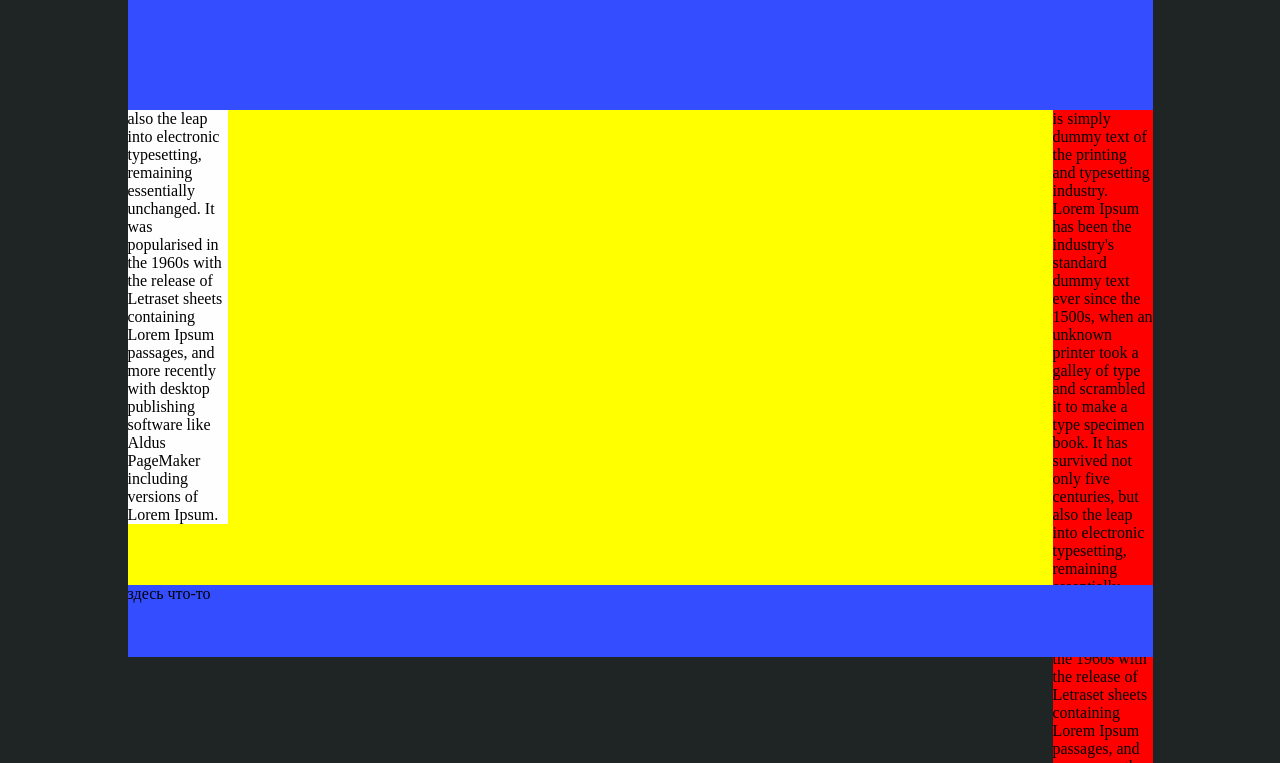
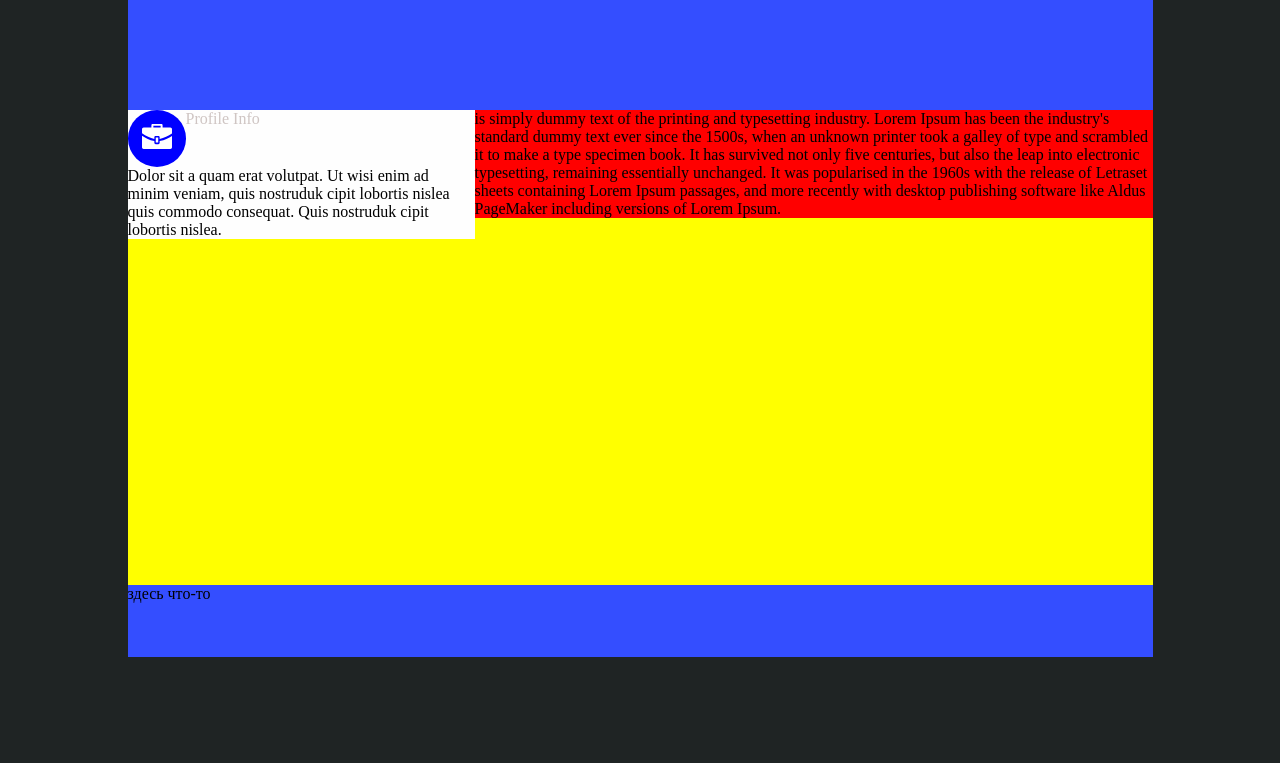
Before and after one commit to confesssa/CV-layout, a plain HTML site: page index.html in a window 1280 px wide. Shown: the part 143-906 px from the top of the page. After the commit the page ends 800 px from the top, so only its background shows below. Drawn offline with Linux system fonts and the light colour scheme.

Commit message:
feat: add section Profile info

```diff
--- a/index.html
+++ b/index.html
@@ -39,8 +39,18 @@
 
 </header>
 <main class="main">
-  <div class="left"> also the leap into electronic typesetting, remaining essentially unchanged. It was popularised in the 1960s with the release of Letraset sheets containing Lorem Ipsum passages, and more recently with desktop publishing software like Aldus PageMaker including versions of Lorem Ipsum.</div>
-  <div class="right">is simply dummy text of the printing and typesetting industry. Lorem Ipsum has been the industry's standard dummy text ever since the 1500s, when an unknown printer took a galley of type and scrambled it to make a type specimen book. It has survived not only five centuries, but also the leap into electronic typesetting, remaining essentially unchanged. It was popularised in the 1960s with the release of Letraset sheets containing Lorem Ipsum passages, and more recently with desktop publishing software like Aldus PageMaker including versions of Lorem Ipsum.</div>
+  <div class="left-wrapper">
+    <section class="profile-info">
+      <p class="section-header">
+        <div class="section-image">
+          <img class="section-image-icon" src="./Assets/icons/briefcase.svg" alt="">
+        </div>
+        <span class="section-title">Profile Info</span>
+      </p>
+      <p class="section-content">Dolor sit a quam erat volutpat. Ut wisi enim ad minim veniam, quis nostruduk cipit lobortis nislea quis commodo consequat. Quis nostruduk cipit lobortis nislea.</p>
+    </section>
+  </div>
+  <div class="right-wrapper">is simply dummy text of the printing and typesetting industry. Lorem Ipsum has been the industry's standard dummy text ever since the 1500s, when an unknown printer took a galley of type and scrambled it to make a type specimen book. It has survived not only five centuries, but also the leap into electronic typesetting, remaining essentially unchanged. It was popularised in the 1960s with the release of Letraset sheets containing Lorem Ipsum passages, and more recently with desktop publishing software like Aldus PageMaker including versions of Lorem Ipsum.</div>
 </main>
 
 <footer class="footer">здесь что-то</footer>
--- a/style.css
+++ b/style.css
@@ -60,6 +60,10 @@ body {
   float: left;
 }
 
+.header-contacts * {
+  margin-bottom: 8px;
+}
+
 p > a {
   text-decoration: none;
   /* font-size: 46px; */
@@ -89,11 +93,48 @@ p > a:hover {
   clear: both;
 }
 
+/* MAIN */
 .main {
   /* background: yellow;
   height: 450px; */
 }
 
+
+.left-wrapper {
+  float: left;
+  background: #FEFEFE;
+  width: 347px;
+}
+
+.section-image {
+  float: left;
+  background: blue;
+  border-radius: 50%;
+
+}
+
+.section-image-icon {
+  margin: 14px;
+  width: 30px;
+}
+
+.section-title {
+  float: left;
+  color: #B3A3A0A0;
+}
+
+.section-content {
+  clear: both;
+}
+
+.right-wrapper {
+  float: right;
+  background: red;
+  width: 678px;
+}
+
+
+/* FOOTER */
 .footer {
   background: #344eff;
   clear: both;
@@ -102,16 +143,3 @@ p > a:hover {
   bottom: 0;
   width: inherit;
 }
-
-
-.left {
-  float: left;
-  background: #FEFEFE;
-  width: 100px;
-}
-
-.right {
-  float: right;
-  background: red;
-  width: 100px;
-}
```
Also changed, not shown: Assets/icons/briefcase.svg (added).
